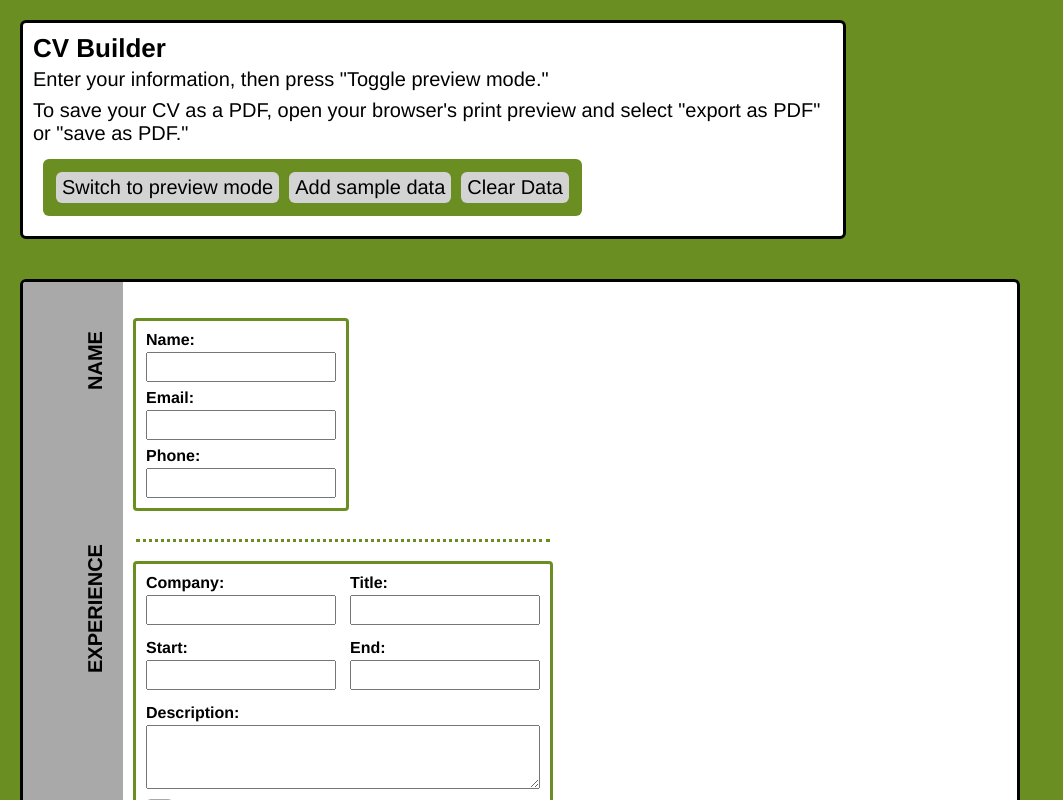
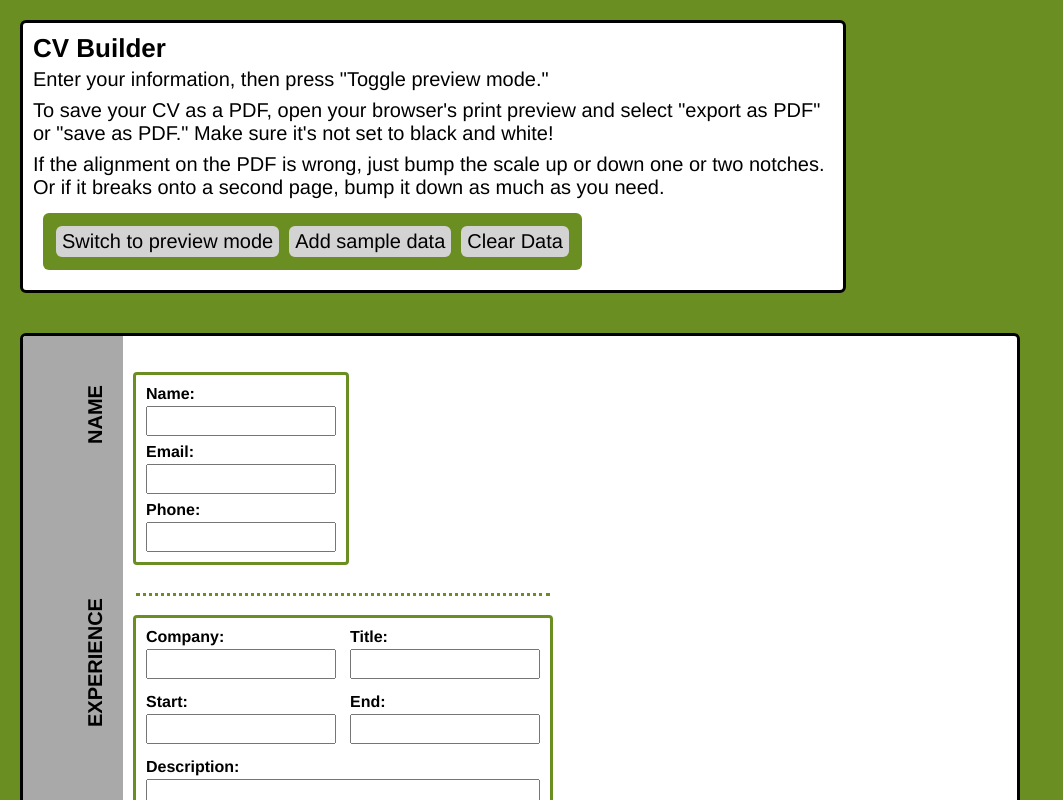
Before and after one commit to CutlerSheridan/cv-builder, a React (Create React App) app: page / in a window 1280 px wide. Shown: the top 800 px of the page, without its empty margins (0-1063 px from the left). Built offline with nearby package versions, Linux system fonts and the light colour scheme.

Commit message:
1.1.3 Adjust layout; Add instructions; Fix credit link

```diff
--- a/package.json
+++ b/package.json
@@ -1,6 +1,6 @@
 {
   "name": "cv-builder",
-  "version": "1.1.2",
+  "version": "1.1.3",
   "private": true,
   "homepage": "https://cutlersheridan.github.io/cv-builder",
   "dependencies": {
--- a/src/App.css
+++ b/src/App.css
@@ -110,10 +110,21 @@ header > p {
   justify-content: space-between;
   gap: 2rem;
   border-left: 1.5px solid var(--color-pri);
+  /* border: 2px solid red; */
 }
 .group {
-  max-width: 45rem;
+  /* position: relative; */
+  max-width: 60rem;
+  /* border: 2px solid green; */
 }
+/* .group::before {
+  position: absolute;
+  top: 0;
+  left: 0;
+  content: '';
+  width: 6.5in;
+  border: 1px solid red;
+} */
 .group-edit {
   margin: 1rem;
   padding: 0.3rem;
--- a/src/App.js
+++ b/src/App.js
@@ -358,7 +358,13 @@ const App = () => {
         <p>Enter your information, then press "Toggle preview mode."</p>
         <p>
           To save your CV as a PDF, open your browser's print preview and select
-          "export as PDF" or "save as PDF."
+          "export as PDF" or "save as PDF." Make sure it's not set to black and
+          white!
+        </p>
+        <p>
+          If the alignment on the PDF is wrong, just bump the scale up or down
+          one or two notches. Or if it breaks onto a second page, bump it down
+          as much as you need.
         </p>
         <div className="controls-container">
           <button
--- a/src/components/Footer.js
+++ b/src/components/Footer.js
@@ -6,7 +6,10 @@ const Footer = () => {
       <p className="credit">Made by Cutler Sheridan.</p>
       <p className="credit">
         See more{' '}
-        <a className="credit-link" href="cutlersheridan.github.io/portfolio">
+        <a
+          className="credit-link"
+          href="https://cutlersheridan.github.io/portfolio"
+        >
           here.
         </a>
       </p>
```
Also changed, not shown: 12 other files (tests, documents, lock files or other folders).
